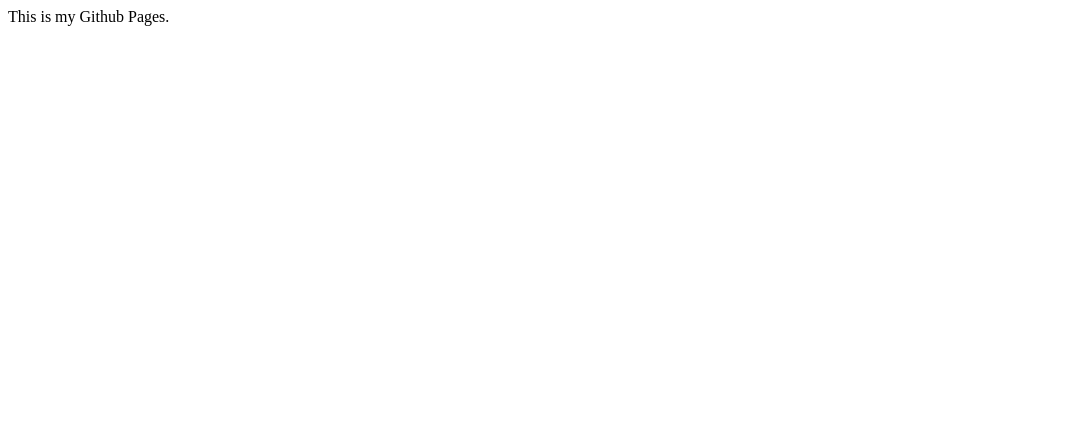
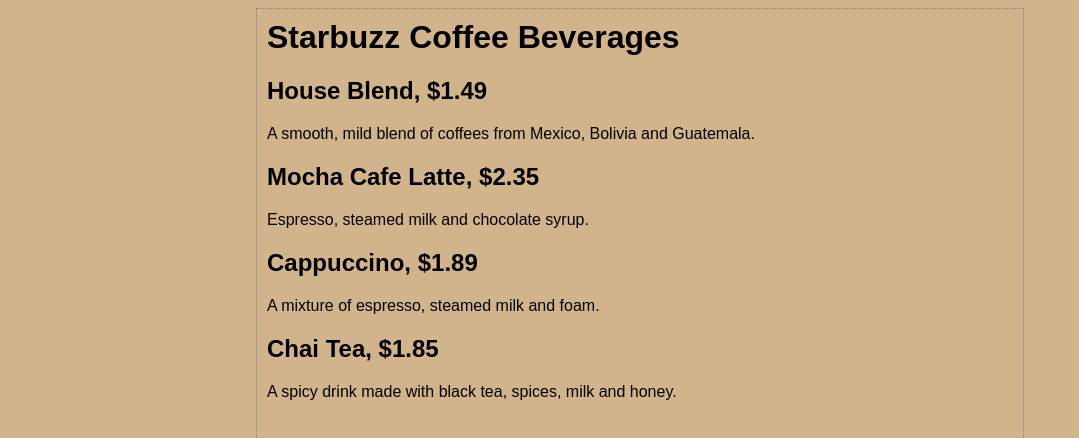
Before and after one commit to FelicityAmiao/FelicityAmiao.github.io, a plain HTML site: page index.html in a window 1280 px wide. Shown: the top 438 px of the page, without its empty margins (0-1079 px from the left). Drawn offline with Linux system fonts and the light colour scheme.

Commit message:
test github page.

```diff
--- a/index.html
+++ b/index.html
@@ -1 +1,30 @@
-This is my Github Pages.
+<html>
+	<head>
+		<title>Starbuzz Coffee</title>
+		<style type="text/css">
+		body {
+			background-color: #d2b48c;
+			margin-left: 20%;
+			margin-right: 20%;
+			border: 1px dotted gray;
+			padding: 10px 10px 10px 10px;
+			font-family: sans-serif;
+		}
+		</style>
+	</head>
+	<body>
+		<h1>Starbuzz Coffee Beverages</h1>
+
+		<h2>House Blend, $1.49</h2>
+		<p>A smooth, mild blend of coffees from Mexico, Bolivia and Guatemala.</p>
+
+		<h2>Mocha Cafe Latte, $2.35</h2>
+		<p>Espresso, steamed milk and chocolate syrup.</p>
+
+		<h2>Cappuccino, $1.89</h2>
+		<p>A mixture of espresso, steamed milk and foam.</p>
+
+		<h2>Chai Tea, $1.85</h2>
+		<p>A spicy drink made with black tea, spices, milk and honey.</p>
+	</body>
+</html>
```
